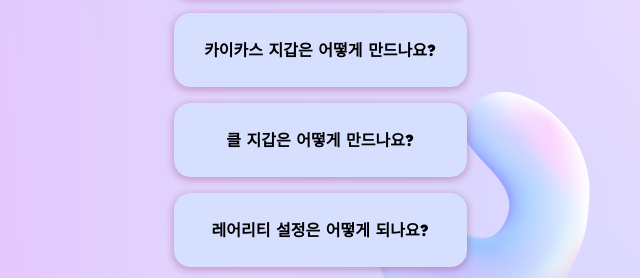
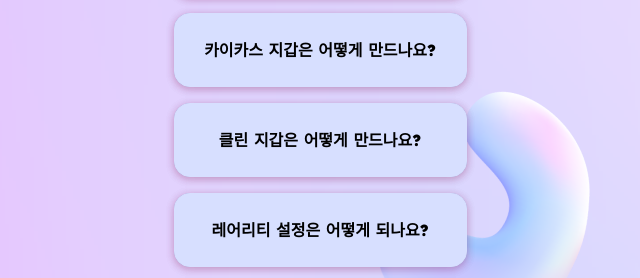
Before and after one commit to jksj97/Immuny-Town-The-Beginning04, a plain HTML site: page index.html in a window 1280 px wide. Shown: the part 4115-4393 px from the top of the page, 320-960 px from the left. Drawn offline with Linux system fonts and the light colour scheme.

Commit message:
Update index.html

```diff
--- a/index.html
+++ b/index.html
@@ -83,7 +83,7 @@
                             </li>
                             <li>
                                 <input type="checkbox" id="answer04">
-                                <label for="answer04">클 지갑은 어떻게 만드나요?</label>
+                                <label for="answer04">클린 지갑은 어떻게 만드나요?</label>
                                 <div>
                                     <p>스토어에서 'klip'을 다운로드하세요.</p>
                                     <div class="download-app">
```
